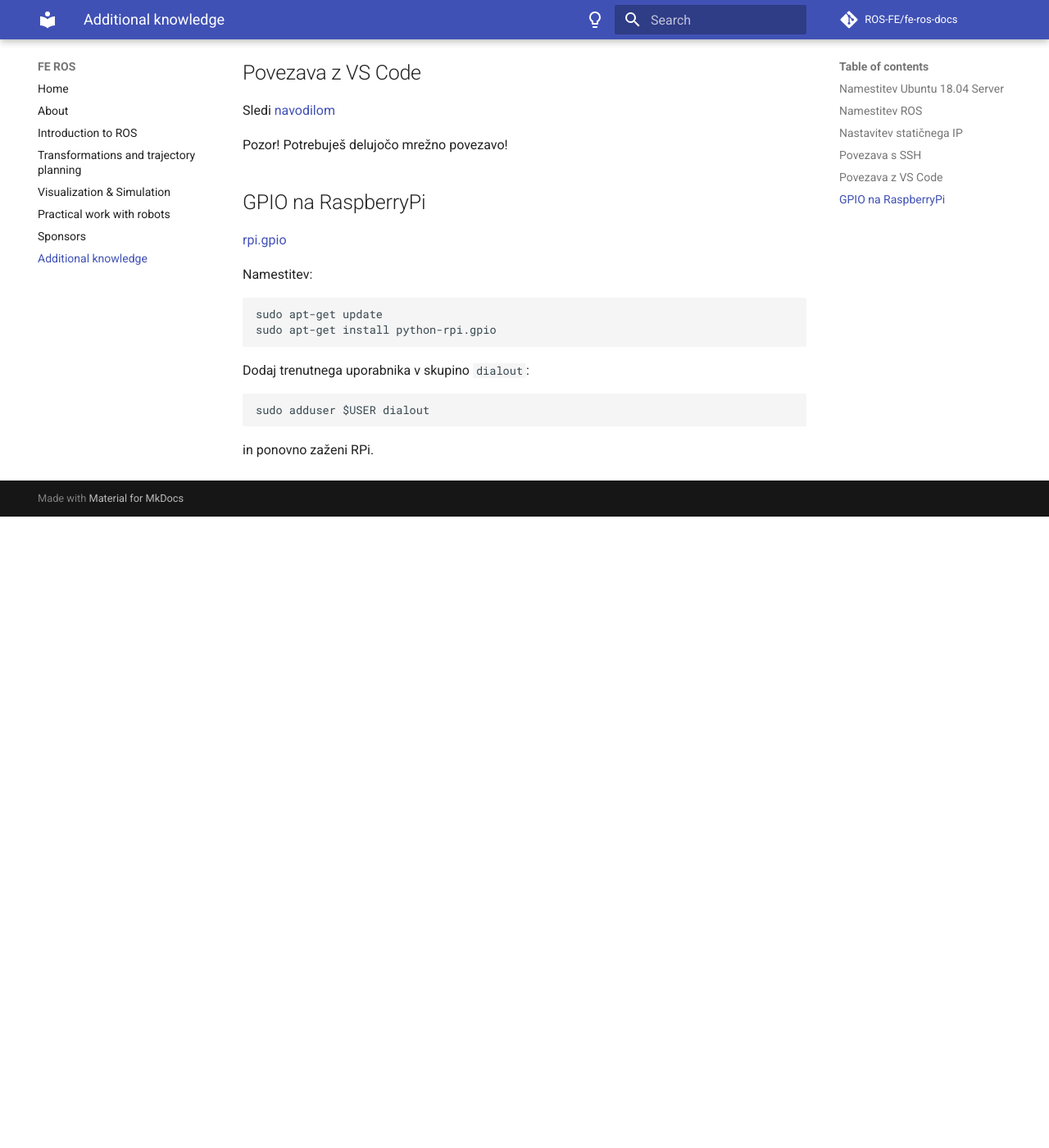
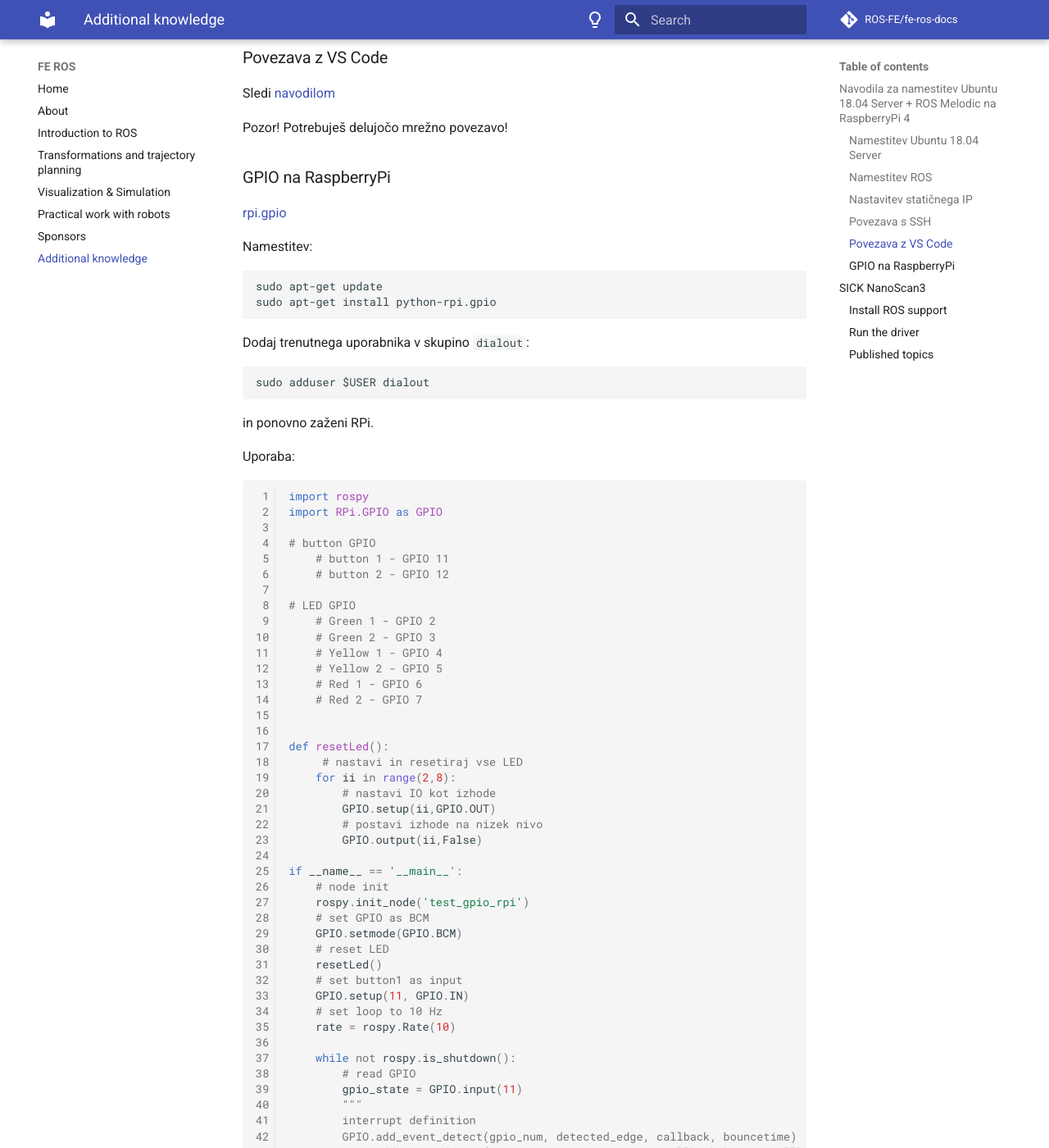
Before and after one commit to ROS-FE/fe-ros-docs, an MkDocs documentation site: the page built from docs/additional/index.md, in a window 1280 px wide and 1400 px high, scrolled down 2470 px. Shown: the whole window at 82% size. Built offline with MkDocs 1.6.1 and Material for MkDocs 9.7.7, drawn with Linux system fonts in a browser that asks for light colours; comment, search, counter and statistics services are not loaded; before the commit the page ends 3100 px from its top, so only the background shows below that; some of the changed text lies outside the part shown.

Commit message:
Update index.md

````diff
--- a/docs/additional/index.md
+++ b/docs/additional/index.md
@@ -1,4 +1,4 @@
-# Navodila za namestitev Ubuntu 18.04 Server + ROS Melodic na RaspberryPi 4
+## Navodila za namestitev Ubuntu 18.04 Server + ROS Melodic na RaspberryPi 4
 
 - Headless uporaba RPI
 - Povezava preko SSH
@@ -6,7 +6,7 @@
 
 
 
-## Namestitev Ubuntu 18.04 Server
+### Namestitev Ubuntu 18.04 Server
 
 Uporabi Disc Management in formatiraj 16 Gb SD kartico
 
@@ -34,7 +34,7 @@
 
 ```
 
-## Namestitev ROS
+### Namestitev ROS
 
 Poveži se preko SSH
 
@@ -60,7 +60,7 @@
 source ~/.bashrc
 ```
 
-## Nastavitev statičnega IP
+### Nastavitev statičnega IP
 
 [Vir](https://linuxize.com/post/how-to-configure-static-ip-address-on-ubuntu-18-04/)
 
@@ -104,7 +104,7 @@
 ifconfig
 ```
 
-## Povezava s SSH
+### Povezava s SSH
 
 V Win CMD se povežeš s:
 ```
@@ -112,13 +112,13 @@
 ```
 
 
-## Povezava z VS Code
+### Povezava z VS Code
 
 Sledi [navodilom](https://www.raspberrypi.org/blog/coding-on-raspberry-pi-remotely-with-visual-studio-code/)
 
 Pozor! Potrebuješ delujočo mrežno povezavo!
 
-## GPIO na RaspberryPi
+### GPIO na RaspberryPi
 
 [rpi.gpio](https://sourceforge.net/projects/raspberry-gpio-python/)
 
@@ -135,3 +135,82 @@
 sudo adduser $USER dialout
 ```
 in ponovno zaženi RPi.
+
+Uporaba:
+
+```python linenums="1"
+import rospy
+import RPi.GPIO as GPIO
+
+# button GPIO
+    # button 1 - GPIO 11
+    # button 2 - GPIO 12
+
+# LED GPIO
+    # Green 1 - GPIO 2
+    # Green 2 - GPIO 3
+    # Yellow 1 - GPIO 4
+    # Yellow 2 - GPIO 5
+    # Red 1 - GPIO 6
+    # Red 2 - GPIO 7
+
+
+def resetLed():
+     # nastavi in resetiraj vse LED
+    for ii in range(2,8):
+        # nastavi IO kot izhode
+        GPIO.setup(ii,GPIO.OUT)
+        # postavi izhode na nizek nivo
+        GPIO.output(ii,False)
+
+if __name__ == '__main__':
+    # node init
+    rospy.init_node('test_gpio_rpi')
+    # set GPIO as BCM
+    GPIO.setmode(GPIO.BCM)
+    # reset LED
+    resetLed()
+    # set button1 as input
+    GPIO.setup(11, GPIO.IN)
+    # set loop to 10 Hz
+    rate = rospy.Rate(10)
+
+    while not rospy.is_shutdown():
+        # read GPIO
+        gpio_state = GPIO.input(11)
+        """
+        interrupt definition
+        GPIO.add_event_detect(gpio_num, detected_edge, callback, bouncetime)
+        GPIO.add_event_detect(BUTTON_GPIO, GPIO.RISING, callback=button_callback, bouncetime=500)
+        """
+        GPIO.output(2, False)
+        if gpio_state:
+            GPIO.output(2, True)
+        rate.sleep()
+
+    # clean GPIO settings after stop
+    GPIO.cleanup()
+```
+
+## SICK NanoScan3
+
+Manual - [wiki](http://wiki.ros.org/sick_safetyscanners)
+
+- 1651 measurements
+- angle resolution: 0.002909 rad
+- scan angle: 275°
+
+### Install ROS support
+
+```
+sudo apt-get install ros-melodic-sick-safetyscanners
+```
+
+### Run the driver
+```
+roslaunch sick_safetyscanners sick_safetyscanners.launch sensor_ip:=<sensor ip> host_ip:=<host ip>
+```
+### Published topics
+
+Topic: `/sick_safetyscanners/scan`
+Message: `from sensor_msgs.msg import LaserScan`
````
